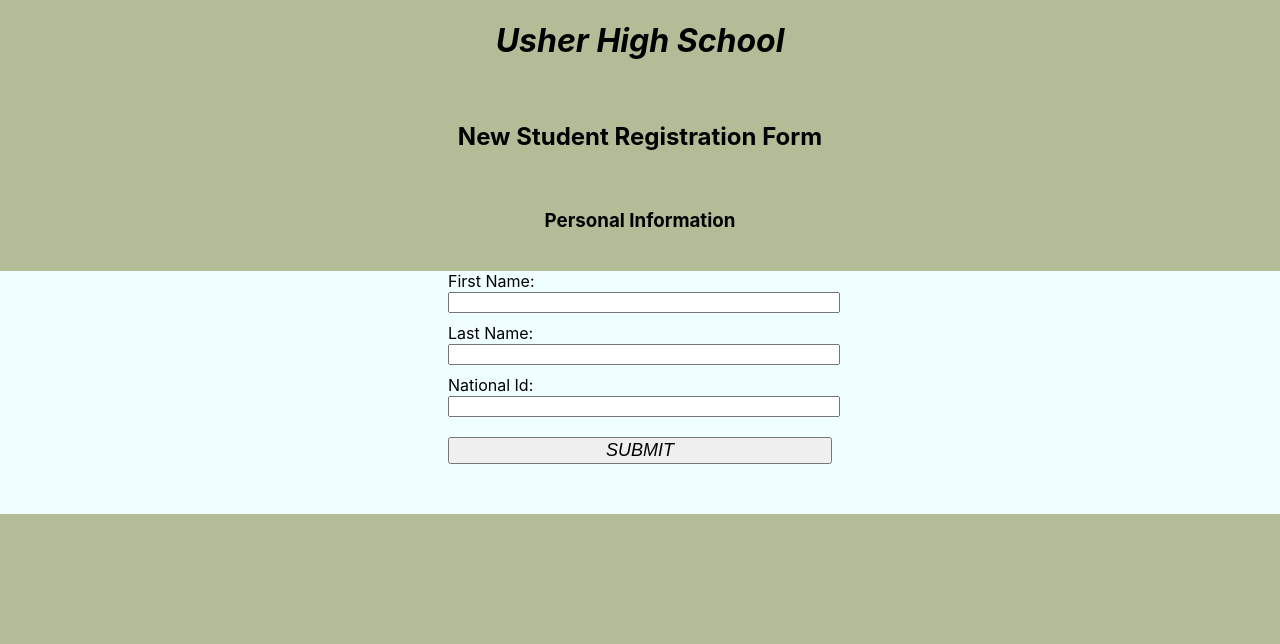
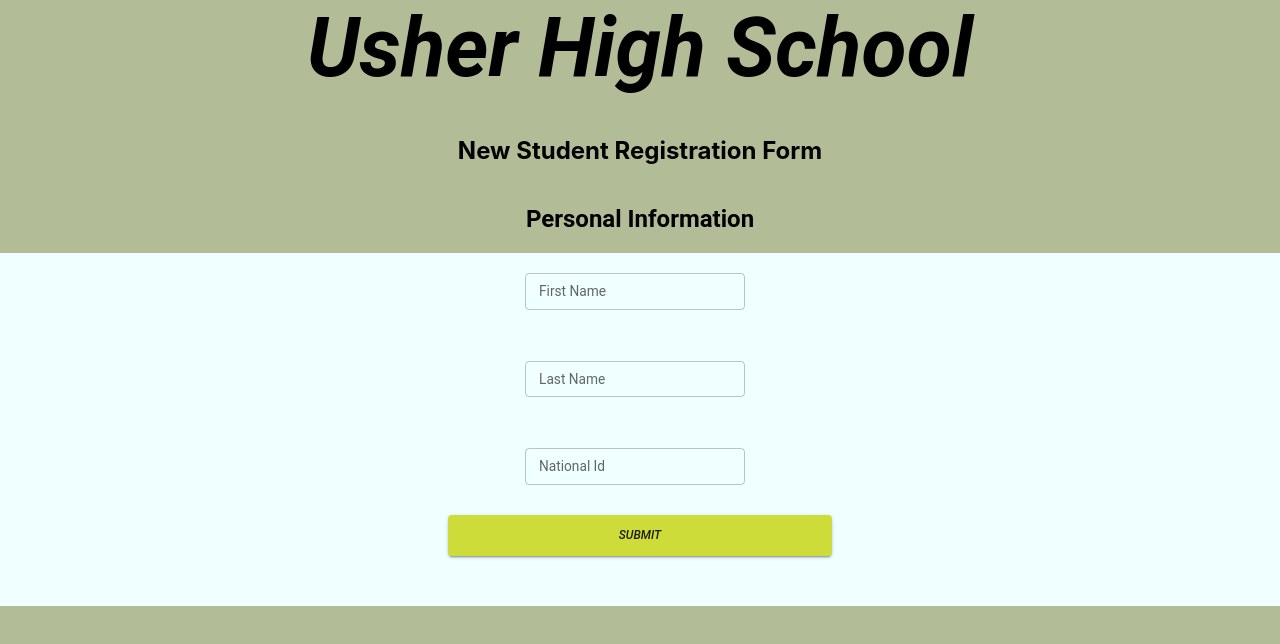
Before and after one commit to Mercytee/Student-Management-App, a React (Create React App) app: page / in a window 1280 px wide. Shown: the top 644 px of the page. Built offline with nearby package versions, Linux system fonts and the light colour scheme.

Commit message:
Add local changes to new git branch

```diff
--- a/package.json
+++ b/package.json
@@ -3,14 +3,19 @@
   "version": "0.1.0",
   "private": true,
   "dependencies": {
+    "@emotion/react": "^11.11.1",
+    "@emotion/styled": "^11.11.0",
+    "@mui/material": "^5.14.11",
     "@testing-library/jest-dom": "^5.17.0",
     "@testing-library/react": "^13.4.0",
     "@testing-library/user-event": "^13.5.0",
     "react": "^18.2.0",
     "react-dom": "^18.2.0",
     "react-scripts": "5.0.1",
+    "proxy": "http://localhost:8081",
     "web-vitals": "^2.1.4"
   },
+
   "scripts": {
     "start": "react-scripts start",
     "build": "react-scripts build",
--- a/public/index.html
+++ b/public/index.html
@@ -1,6 +1,7 @@
 <!DOCTYPE html>
 <html lang="en">
   <head>
+    <meta name="viewport" content="initial-scale=1, width=device-width" />
     <meta charset="utf-8" />
     <link rel="icon" href="%PUBLIC_URL%/favicon.ico" />
     <meta name="viewport" content="width=device-width, initial-scale=1" />
--- a/src/components/forms/CreateStudent.js
+++ b/src/components/forms/CreateStudent.js
@@ -1,70 +1,156 @@
+import React, { useState, useEffect } from "react";
+import Button from '@mui/material/Button';
+import { createTheme, ThemeProvider } from '@mui/material/styles';
+import { lime, purple } from '@mui/material/colors';
 import './css/Style.css';
-import React, {useState} from "react";
-const CreateStudent = () =>{
+import Box from '@mui/material/Box';
+import TextField from '@mui/material/TextField';
+import { Typography } from "@mui/material";
+import { GlobalStyles } from '@mui/material';
+import { global_theme } from "../themes/theme";
+
+const theme = createTheme({
+  palette: {
+    primary: lime,
+    secondary: purple,
+  },
+
+  overrides: {
+    MuiTypography: {
+      h1: {
+        fontSize: '2.5rem',
+        fontWeight: 'bold',
+        color: 'white',
+        marginBottom: '1rem',
+      },
+      h2: {
+        fontSize: '2rem',
+        fontWeight: 'bold',
+        marginBottom: '1rem',
+      },
+      h3: {
+        fontSize: '1.5rem',
+        fontWeight: 'bold',
+        marginBottom: '0.5rem',
+      },
+    },
+    MuiInputLabel: {
+      root: {
+        fontSize: '1rem',
+        fontWeight: 'bold',
+        marginBottom: '0.5rem',
+      },
+    },
+  },
+});
+
+const CreateStudent = () => {
   const [firstName, setFirstName] = useState('');
   const [lastName, setLastName] = useState('');
   const [nationalId, setNationalId] = useState('');
 
+  const handleSubmit = (event) => {
+    event.preventDefault();
+    console.log(firstName, lastName, nationalId);
+  };
 
-    return(
+
+  return (
+    <center>
+      <ThemeProvider theme={global_theme}>
+        {/* <GlobalStyles
+                    styles={{
+                        h1: { color: "green" },
+                        p: { color: "gray" },
+                        button: { backgroundColor: "green", padding: 20 },
+                        a: { textDecoration: "none", color: "white" },
+                        TextField:{variant:"outlined", size: "small",
+                        color:"warning", marginRight:"10"},
+                        Button:{variant:"contained", color: "primary"},
+                    }}
+
+
+                />  */}
         <div>
-                 <h1>Usher High School</h1>
+          <Typography variant="h1" component="h1" >Usher High School</Typography>
           <br />
           <h2>New Student Registration Form</h2>
           <br />
-            <h3>Personal Information</h3>
+          <Typography variant="h3" sx={{ fontSize: '1.5rem', fontWeight: 'bold' }}>
+            Personal Information
+          </Typography>
           <br />
 
-            <form>
-
+          <form onSubmit={handleSubmit}>
             <div className='main'>
               <main>
 
                 <div >
-           <label>
-               First Name:
+                  <Typography label>
+
                     <br />
-               <input
-               type = "text"
-               value = {firstName}
-               onChange={(e)=>{console.log(e.target.value)}}
+                    <TextField
+                      label="First Name"
+                      variant="outlined"
+                      size="small"
+                      style={{ marginRight: 10 }}
+                      onChange={(event) => setFirstName(event.target.value)}
                     />
 
-           </label>
+
+                  </Typography>
                   <br />
 
                 </div>
 
                 <div >
-           <label>
-               Last Name:
+                  <Typography label>
+
                     <br />
-               <input
-               type = "text"
-               value = {firstName}
+                    <TextField
+                      label="Last Name"
+                      variant="outlined"
+                      size="small"
+                      color="warning"
+                      style={{ marginRight: 10 }}
+                      onChange={(event) => setLastName(event.target.value)}
                     />
 
-           </label>
+
+                  </Typography>
+                  <br />
+
+                </div>
+                <div >
+                  <Typography label>
+
+                    <br />
+                    <TextField
+                      label="National Id "
+                      variant="outlined"
+                      size="small"
+                      width="25ch"
+                      color="warning"
+                      style={{ marginRight: 10 }}
+                      onChange={(event) => setNationalId(event.target.value)}
+                    />
+
+
+                  </Typography>
                   <br />
 
                 </div>
 
-           <div >
-           <label>
-               National Id:
-               <br />
-               <input
-               type = "text"
-               value = {firstName}
-               />
 
-           </label>
-           <br />
+                <div>
 
-           </div>
-           <div id="submit-button">
-           <button>SUBMIT</button>
-
+                  <Button
+                    variant="contained"
+                    color="primary"
+                    sx={{ padding: '10px 20px' }}
+                  >
+                    Submit
+                  </Button>
                 </div>
 
               </main>
@@ -75,7 +161,33 @@ const CreateStudent = () =>{
           </form>
         </div>
 
+
+      </ThemeProvider>
+    </center>
+
   )
 
 };;
 export default CreateStudent;
+
+function submitButton() {
+  return <Button variant="contained" color="primary">SUBMIT</Button>;
+}
+
+function BasicTextFields() {
+  return (
+    <Box
+      component="form"
+      sx={{
+        '& > :not(style)': { m: 1, width: '25ch' },
+      }}
+      noValidate
+      autoComplete="off"
+    >
+      <TextField id="outlined-basic" label="Outlined" variant="outlined" />
+      <TextField id="filled-basic" label="Filled" variant="filled" />
+      <TextField id="standard-basic" label="Standard" variant="standard" />
+    </Box>
+
+  );
+}
--- /dev/null
+++ b/src/components/themes/theme.js
@@ -0,0 +1,67 @@
+import React, {useState, useEffect} from "react";
+import Button from '@mui/material/Button';
+import { createTheme, ThemeProvider } from '@mui/material/styles';
+import { lime, purple } from '@mui/material/colors';
+import Box from '@mui/material/Box';
+import TextField from '@mui/material/TextField';
+import { Typography } from "@mui/material";
+import { GlobalStyles } from '@mui/material';
+export const global_theme = createTheme({
+    palette: {
+      primary: lime,
+      secondary: purple,
+    },
+
+    components: {
+        MuiTextField: {
+
+          styleOverrides: {
+
+            root: {
+              '--TextField-brandBorderColor': '#E0E3E7',
+              '--TextField-brandBorderHoverColor': '#B2BAC2',
+              '--TextField-brandBorderFocusedColor': '#6F7E8C',
+              '& label.Mui-focused': {
+                color: 'var(--TextField-brandBorderFocusedColor)',
+              },
+            },
+          },
+        }},
+    typography: {
+        // In Chinese and Japanese the characters are usually larger,
+        // so a smaller fontsize may be appropriate.
+        fontSize: 12,
+        fontFamily:"roboto",
+        fontWeightLight:"bolder"
+      },
+
+  overrides: {
+
+      MuiTypography: {
+
+        h1: {
+          fontSize: '2.5rem',
+          fontWeight: 'bold',
+          color:'white',
+          marginBottom: '1rem',
+        },
+        h2: {
+          fontSize: '2rem',
+          fontWeight: 'bold',
+          marginBottom: '1rem',
+        },
+        h3: {
+          fontSize: '1.5rem',
+          fontWeight: 'bold',
+          marginBottom: '0.5rem',
+        },
+      },
+      MuiInputLabel: {
+        root: {
+          fontSize: '1rem',
+          fontWeight: 'bold',
+          marginBottom: '0.5rem',
+      },
+  },
+  },
+  });
```
Also changed, not shown: src/components/forms/css/Style.css (indentation only), src/css/Styling.css (line endings or trailing spaces), 1 other file (tests, documents, lock files or other folders). Lines whose indentation alone changed are shown as unchanged.
